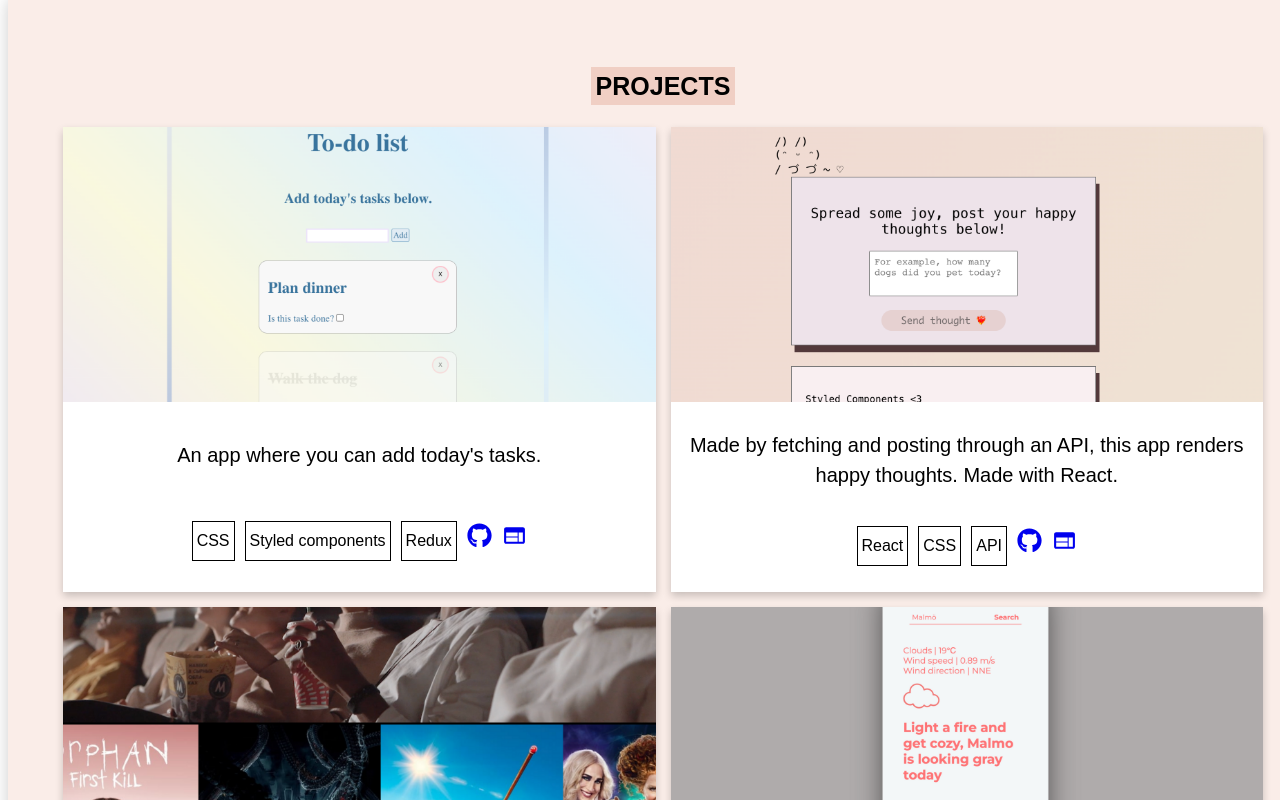
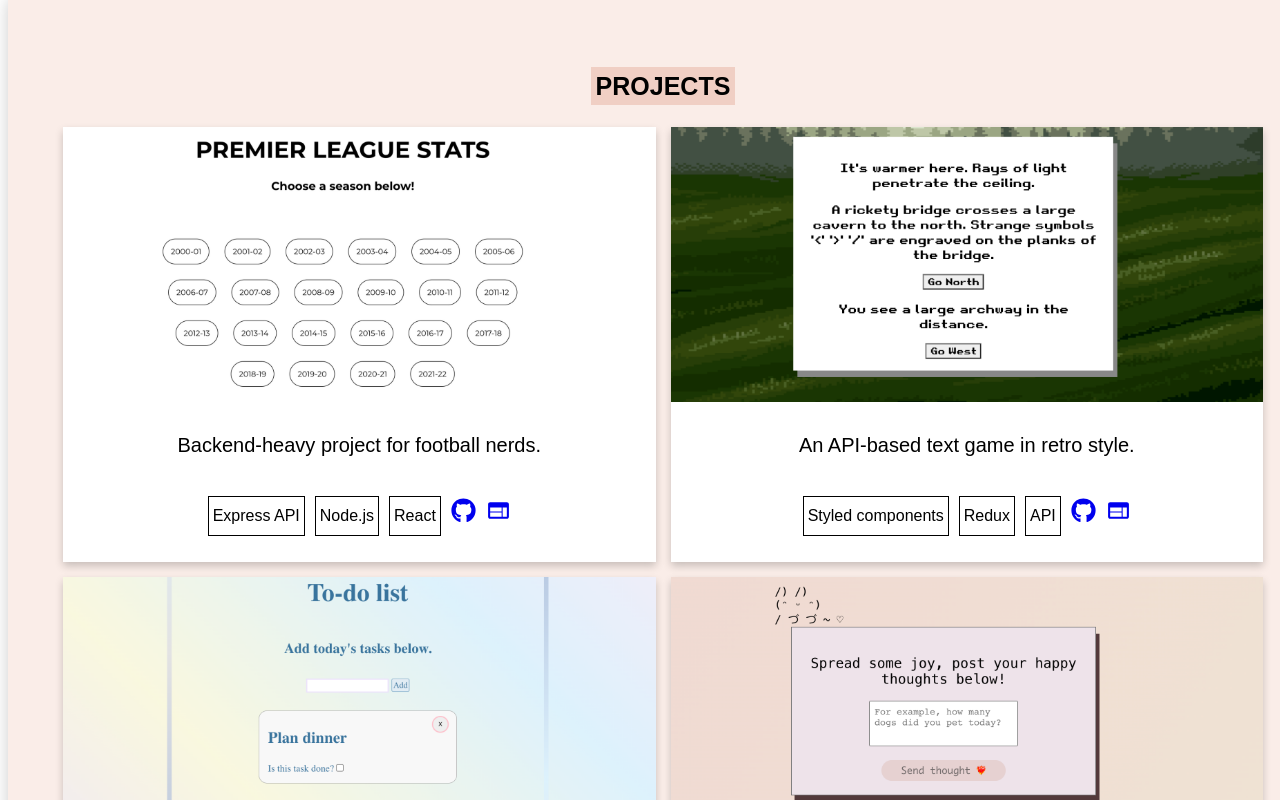
Before and after one commit to Technigo/project-react-portfolio, a React (Create React App) app: page / in a window 1280 px wide. Shown: the part 1020-1820 px from the top of the page. Built offline with nearby package versions, Linux system fonts and the light colour scheme; no server answers.

Commit message:
new projects added

```diff
--- a/src/components/Projects.js
+++ b/src/components/Projects.js
@@ -7,6 +7,8 @@ import HappyThoughts from './assets/happythoughts.png'
 import Movies from './assets/movies.png'
 import Weather from './assets/weather.png'
 import Todo from './assets/todo.png'
+import PremierLeague from './assets/premierleague.png'
+import Labyrinth from './assets/labyrinth.png'
 
 export const ProjectContainer = styled.div`
 display: grid;
@@ -113,12 +115,64 @@ const Projects = () => {
       <SectionHeadline><SectionHeadlineBg>PROJECTS</SectionHeadlineBg></SectionHeadline>
       <ProjectContainer>
         <CardContainer>
+          <ProjectImage src={PremierLeague} alt="Premier League app" />
+          {/* <OverlayContainer>
+            <OverlayText>GUESS WHO?</OverlayText>
+          </OverlayContainer> */}
+          <ProjectInfo>
+            Backend-heavy project for football nerds.
+          </ProjectInfo>
+          <LanguageIconContainer>
+            <LanguageIcon>Express API</LanguageIcon>
+            <LanguageIcon>Node.js</LanguageIcon>
+            <LanguageIcon>React</LanguageIcon>
+            <a
+              href="https://github.com/hannanorgard/premierleague"
+              target="_blank"
+              rel="noreferrer">
+              <FaGithub size="25px" />
+            </a>
+            <a
+              href="https://plstatistics.netlify.app/"
+              target="_blank"
+              rel="noreferrer">
+              <MdWeb size="25px" />
+            </a>
+          </LanguageIconContainer>
+        </CardContainer>
+        <CardContainer>
+          <ProjectImage src={Labyrinth} alt="Labyrinth app" />
+          {/* <OverlayContainer>
+            <OverlayText>GUESS WHO?</OverlayText>
+          </OverlayContainer> */}
+          <ProjectInfo>
+            An API-based text game in retro style.
+          </ProjectInfo>
+          <LanguageIconContainer>
+            <LanguageIcon>Styled components</LanguageIcon>
+            <LanguageIcon>Redux</LanguageIcon>
+            <LanguageIcon>API</LanguageIcon>
+            <a
+              href="https://github.com/hannanorgard/project-labyrinth"
+              target="_blank"
+              rel="noreferrer">
+              <FaGithub size="25px" />
+            </a>
+            <a
+              href="https://kimhannanick-project-labyrinth.netlify.app/"
+              target="_blank"
+              rel="noreferrer">
+              <MdWeb size="25px" />
+            </a>
+          </LanguageIconContainer>
+        </CardContainer>
+        <CardContainer>
           <ProjectImage src={Todo} alt="To-do app" />
           {/* <OverlayContainer>
             <OverlayText>GUESS WHO?</OverlayText>
           </OverlayContainer> */}
           <ProjectInfo>
-            An app where you can add today&apos;s tasks.
+          An app where you can add today&apos;s tasks.
           </ProjectInfo>
           <LanguageIconContainer>
             <LanguageIcon>CSS</LanguageIcon>
```
Also changed, not shown: src/components/assets/labyrinth.png (added), src/components/assets/premierleague.png (added).
